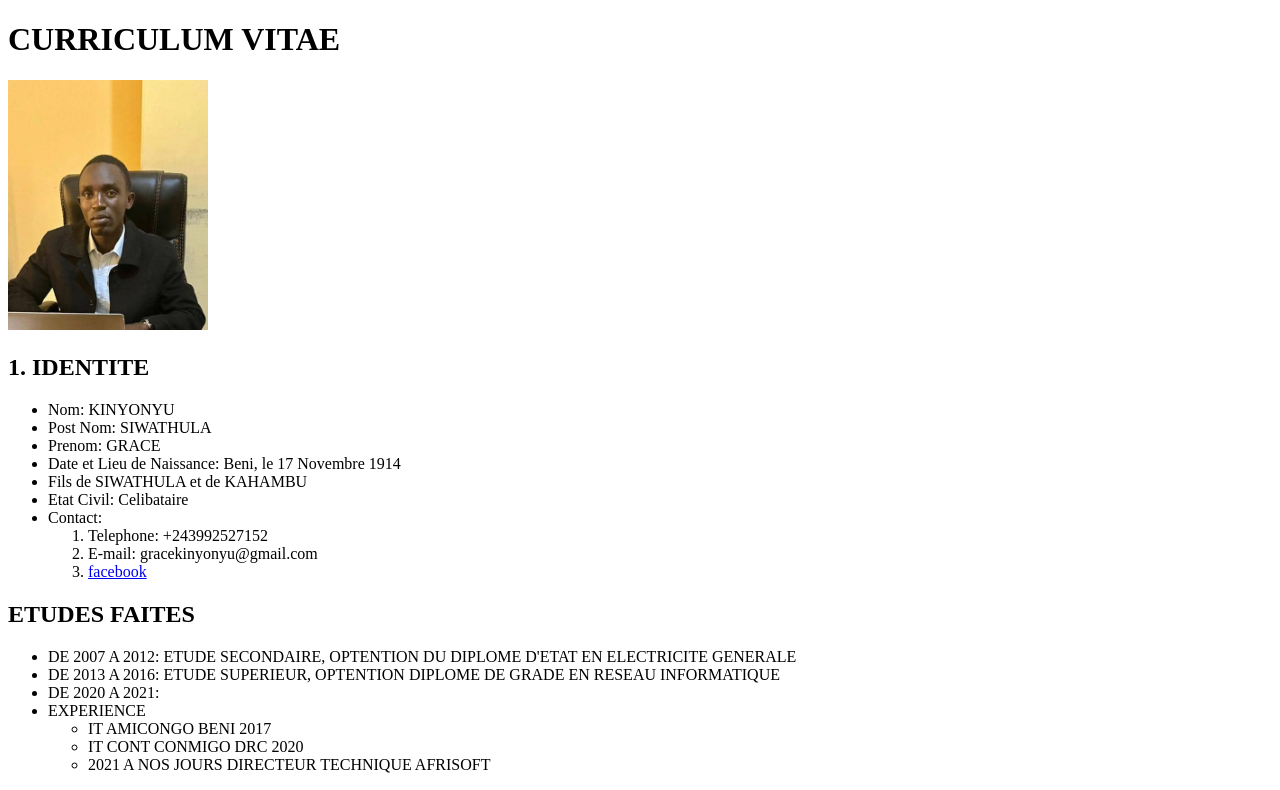
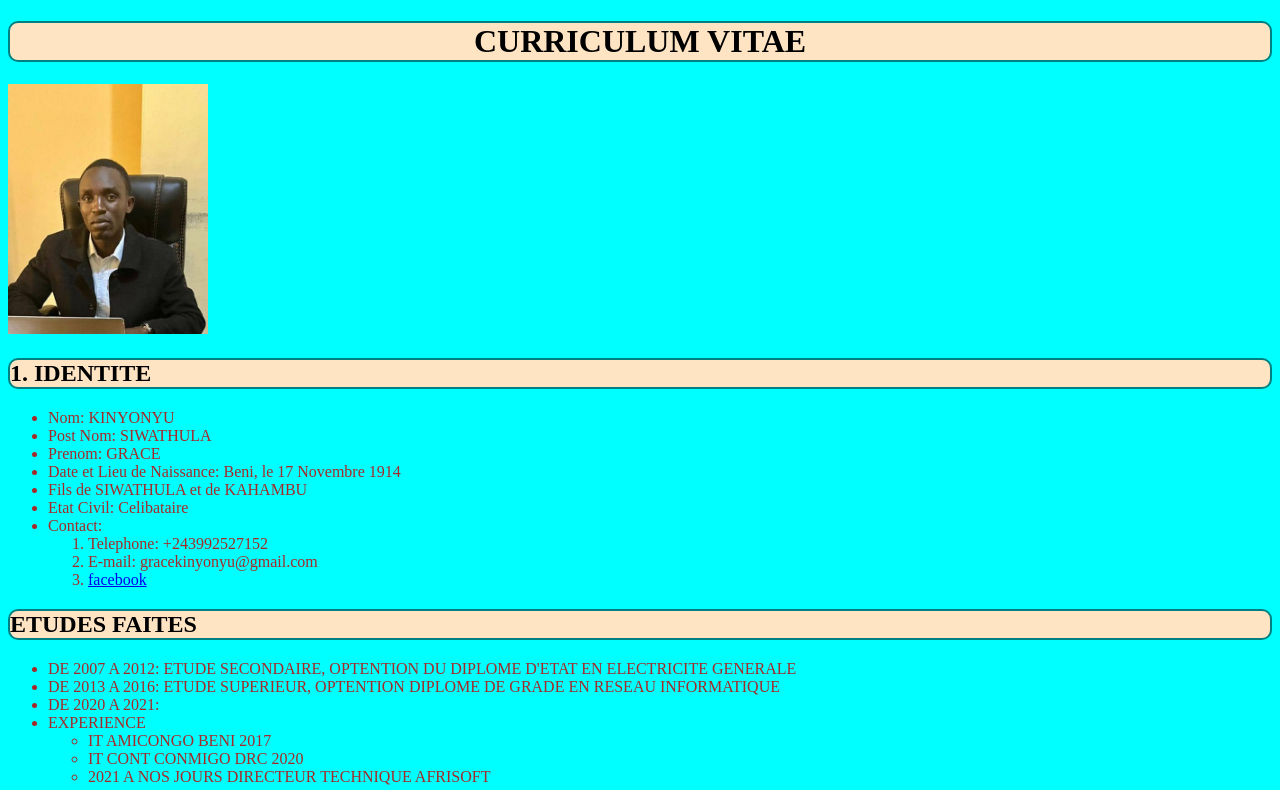
Before and after one commit to gracenet/portfolio, a plain HTML site: page index.html in a window 1280 px wide. Shown: the top 790 px of the page. Drawn offline with Linux system fonts and the light colour scheme; files whose address does not match are found by name.

Commit message:
insertion style css

```diff
--- a/index.html
+++ b/index.html
@@ -3,6 +3,7 @@
     <head>
         <title>Mon CV</title>
         <meta charset="utf-8">
+        <link rel="stylesheet" href="style.css">
     </head>
     <body>
         <h1>CURRICULUM VITAE</h1>
@@ -53,6 +54,6 @@
         <br>
         <P>Fait a Beni, Le 22/10/2022</P>
         <b>
-        <p>KINYONYU SIWATHULA GRACE</p>
+        <p>KINYONYU GRACE</p>
     </body>
 </html>
--- a/style.css
+++ b/style.css
@@ -0,0 +1,22 @@
+h1{
+    text-align: center;
+    text-transform: capitalize;
+    border: 2px solid teal;
+    border-radius: 10px;
+    background-color: bisque;
+}
+body{
+   background-color: blue;
+}
+h2{
+    text-transform: capitalize;
+    border: 2px solid teal;
+    border-radius: 10px;
+    background-color: bisque;
+}
+body{
+    background-color: aqua;
+}
+ul{
+    color: brown;
+}
```
Also changed, not shown: image/paysage.jpg (added).
